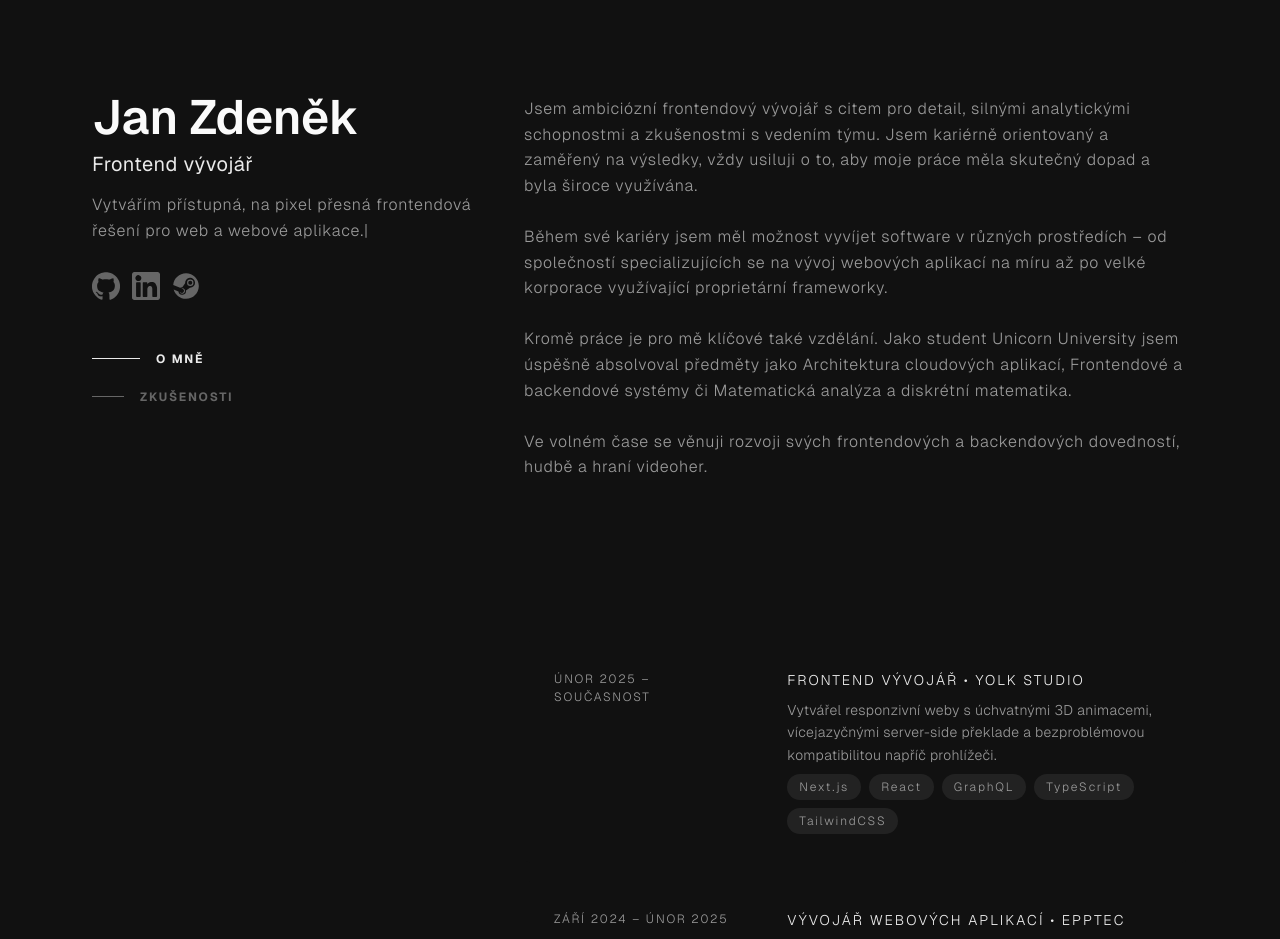
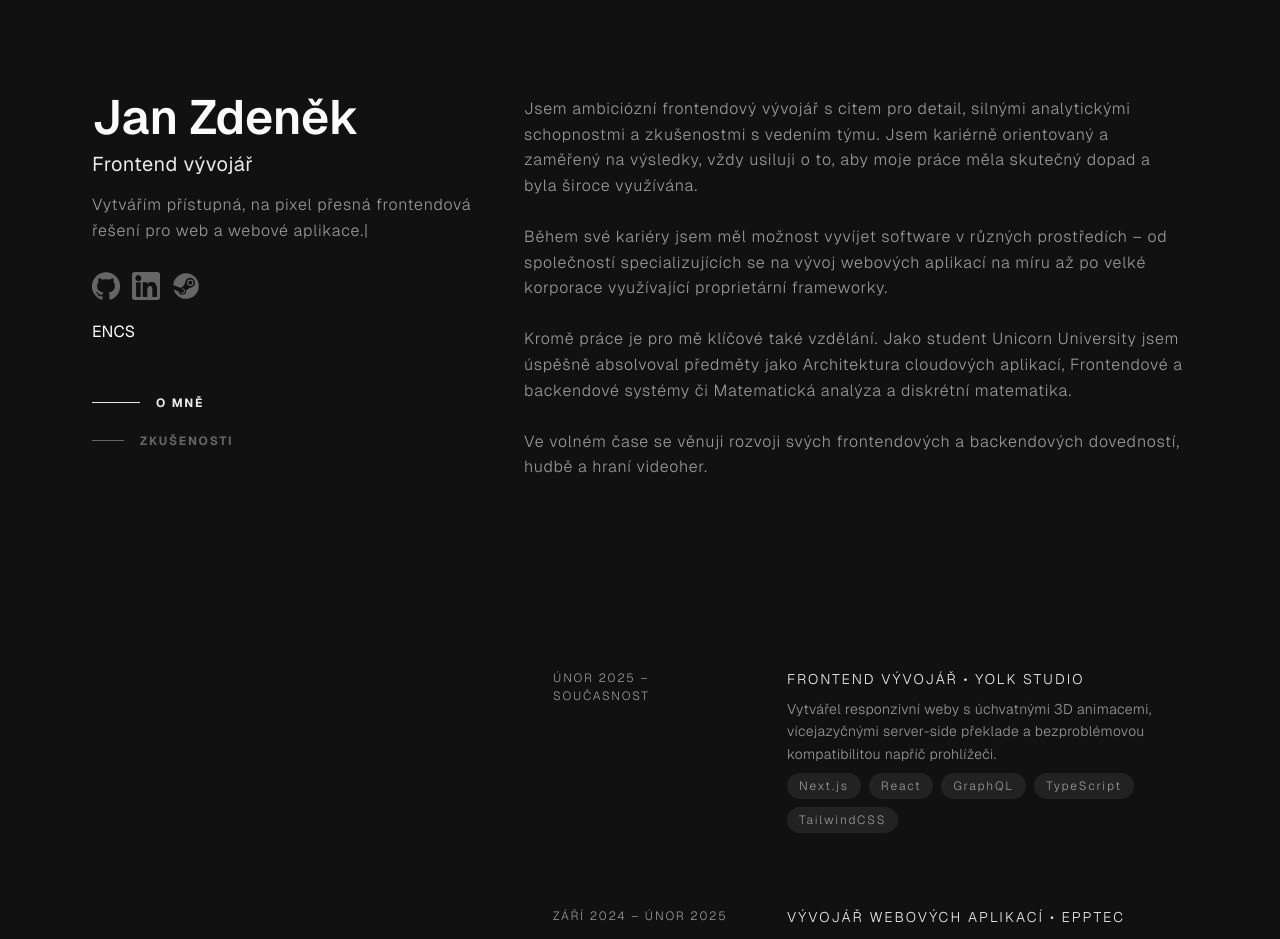
Before and after one commit to ydenekjan/portfolio-v1, a Next.js app: page /cs in a window 1280 px wide. Shown: the top 939 px of the page. Built offline with nearby package versions, Linux system fonts and the light colour scheme.

Commit message:
lang switch

```diff
--- a/src/components/core/Aside.tsx
+++ b/src/components/core/Aside.tsx
@@ -3,6 +3,7 @@ import Navbar from "@/components/navbar/Navbar";
 import { getTranslations } from "next-intl/server";
 import Socials from "@/components/core/Socials";
 import TypewriterInfo from "@/components/core/TypewriterInfo";
+import LangSwitch from "@/components/reusable/LangSwitch";
 
 const Aside = async () => {
   const t = await getTranslations("Aside");
@@ -16,6 +17,7 @@ const Aside = async () => {
           <h2>{t("position")}</h2>
           <TypewriterInfo />
           <Socials />
+          <LangSwitch />
         </header>
 
         <Navbar />
--- a/src/components/core/ExperienceTab.tsx
+++ b/src/components/core/ExperienceTab.tsx
@@ -1,6 +1,6 @@
 "use client";
 
-import React, { useState } from "react";
+import React from "react";
 import { Props } from "@/types";
 
 export type TExperienceProps = {
@@ -16,41 +16,16 @@ const ExperienceTab = ({
   description,
   skills,
 }: TExperienceProps) => {
-  const [mouseX, setMouseX] = useState(0);
-  const [mouseY, setMouseY] = useState(0);
-
-  const handleOnMouseMove = (event: React.MouseEvent<HTMLDivElement>) => {
-    const { currentTarget } = event;
-
-    setMouseX(
-      ((event.pageX - currentTarget.offsetLeft) / currentTarget.clientWidth) *
-        100,
-    );
-    setMouseY(
-      ((event.pageY - currentTarget.offsetTop) / currentTarget.clientHeight) *
-        100,
-    );
-  };
-
   return (
     <div
-      className={"experience-tab-border"}
-      onMouseMove={handleOnMouseMove}
-      style={
-        {
-          // background: `radial-gradient(1024px circle at ${mouseX}% ${mouseY}%, var(--accent-4), transparent`,
-        }
-      }
+      className={`experience-tab group overflow-hidden border border-transparent md:hover:border-accent-4`}
     >
-      <div
-        className={`experience-tab group overflow-hidden border border-transparent md:hover:border-accent-2`}
-      >
-        <div
-          className="bg-gradient hidden md:group-hover:block transition-colors"
-          style={{
-            background: `radial-gradient(512px circle at ${mouseX}% ${mouseY}%, var(--accent-2), transparent`,
-          }}
-        />
+      {/*<div*/}
+      {/*  className="bg-gradient hidden md:group-hover:block transition-colors"*/}
+      {/*  style={{*/}
+      {/*    background: `radial-gradient(512px circle at ${mouseX}% ${mouseY}%, var(--accent-2), transparent`,*/}
+      {/*  }}*/}
+      {/*/>*/}
       <h4 className={"uppercase z-10"}>{dateSpan}</h4>
       <div className={"flex flex-col gap-y-2 z-10"}>
         <h3 className={"font-light! text-accent-8!"}>{title}</h3>
@@ -59,7 +34,6 @@ const ExperienceTab = ({
           {skills.map((skill) => (
             <Chip key={skill}>{skill}</Chip>
           ))}
-          </div>
         </div>
       </div>
     </div>
--- /dev/null
+++ b/src/components/reusable/LangSwitch.tsx
@@ -0,0 +1,34 @@
+"use client";
+
+import Link from "next/link";
+import { usePathname } from "next/navigation";
+import { useLocale } from "next-intl"; // if using next-intl, else omit this
+
+const LangSwitch = () => {
+  const pathname = usePathname();
+  const currentLocale = useLocale();
+
+  // Manually set locales if you haven't configured next-intl or similar yet:
+  const locales = ["en", "cs"];
+
+  // Function to replace locale prefix in pathname
+  const getHref = (locale: string) => {
+    const segments = pathname.split("/");
+    segments[1] = locale; // assumes structure like '/en/about'
+    return segments.join("/");
+  };
+
+  return (
+    <div>
+      {locales.map((locale) => (
+        <Link key={locale} href={getHref(locale)}>
+          <button disabled={locale === currentLocale}>
+            {locale.toUpperCase()}
+          </button>
+        </Link>
+      ))}
+    </div>
+  );
+};
+
+export default LangSwitch;
--- a/src/globals.css
+++ b/src/globals.css
@@ -27,7 +27,6 @@
     }
 
     .experience-tab {
-        background: var(--accent-1);
         width: 100%;
         height: auto;
         position: relative;
```
Lines whose indentation alone changed are shown as unchanged.
